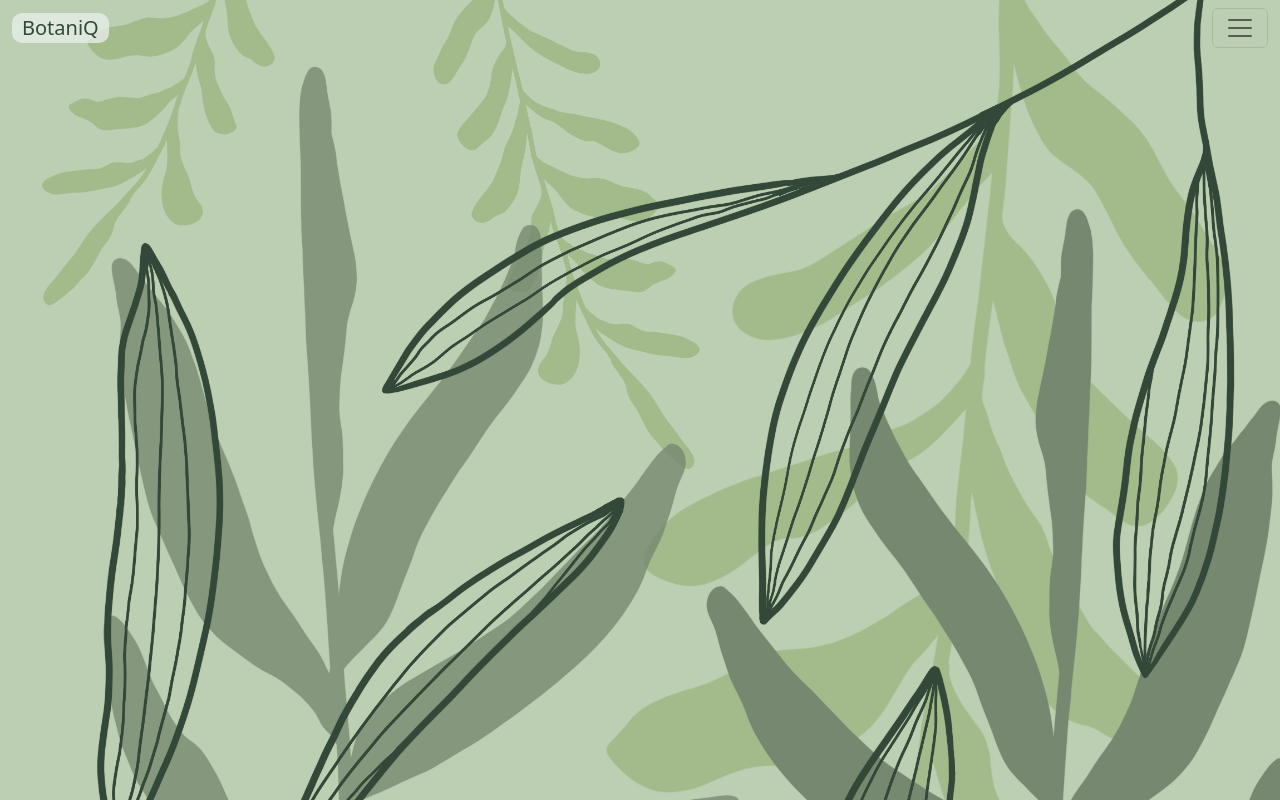
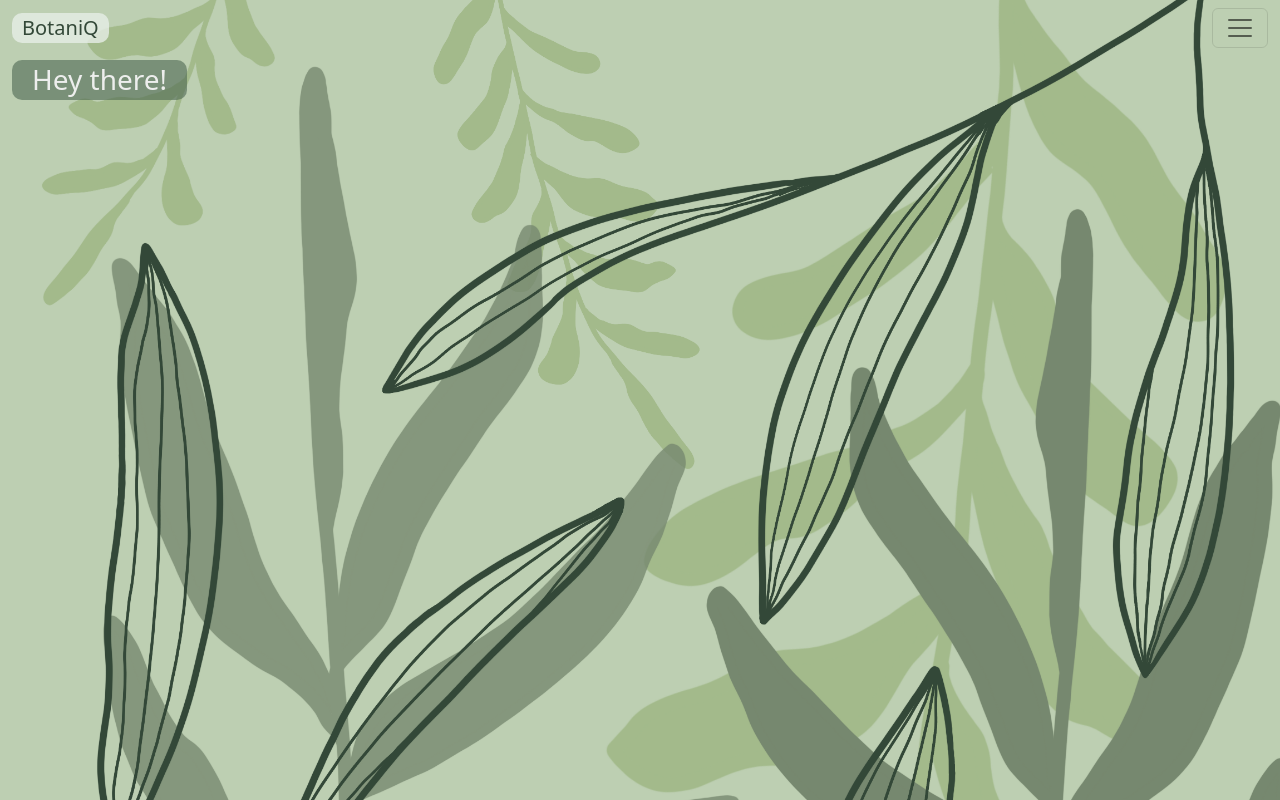
Before and after one commit to GabrielleYnara/BotaniQ-Frontend, an Angular app: page /auth in a window 1280 px wide. Built offline with nearby package versions, Linux system fonts and the light colour scheme.

Commit message:
Implement greetings component, to display personalised greetings.

```diff
--- a/src/app/app.module.ts
+++ b/src/app/app.module.ts
@@ -24,6 +24,7 @@ import { CareTypeFormComponent } from './home/care-type/care-type-form/care-type
 import { GardenListComponent } from './home/garden/garden-list/garden-list.component';
 import { CareTrackerComponent } from './home/care-tracker/care-tracker.component';
 import { NavigationComponent } from './home/navigation/navigation.component';
+import { GreetingsComponent } from './home/greetings/greetings.component';
 
 @NgModule({
   declarations: [
@@ -38,7 +39,8 @@ import { NavigationComponent } from './home/navigation/navigation.component';
     CareTypeFormComponent,
     GardenListComponent,
     CareTrackerComponent,
-    NavigationComponent
+    NavigationComponent,
+    GreetingsComponent
   ],
     imports: [
         BrowserModule,
--- /dev/null
+++ b/src/app/home/greetings/greetings.component.css
@@ -0,0 +1,9 @@
+h3 {
+  background-color: rgba(78, 104, 82, 0.6);
+  width: fit-content;
+  padding: 3px 20px;
+  border-radius: 10px;
+  color: #EDEEED;
+  text-shadow: var(--forest-shadow) 0 0 4px,
+               var(--forest-shadow) 1px 1px 4px;
+}
--- /dev/null
+++ b/src/app/home/greetings/greetings.component.html
@@ -0,0 +1,2 @@
+<h3 *ngIf="userName" >Hey, {{userName}}!</h3>
+<h3 *ngIf="!userName">Hey there!</h3>
--- /dev/null
+++ b/src/app/home/greetings/greetings.component.ts
@@ -0,0 +1,10 @@
+import { Component } from '@angular/core';
+
+@Component({
+  selector: 'app-greetings',
+  templateUrl: './greetings.component.html',
+  styleUrls: ['./greetings.component.css']
+})
+export class GreetingsComponent {
+  userName: string | null = localStorage.getItem("userFirstName");
+}
--- a/src/app/home/home.component.html
+++ b/src/app/home/home.component.html
@@ -1,4 +1,5 @@
 <app-navigation></app-navigation>
 <div class="outlet-wrapper">
+  <app-greetings></app-greetings>
   <router-outlet></router-outlet>
 </div>
```
Also changed, not shown: 1 other file (tests, documents, lock files or other folders).
